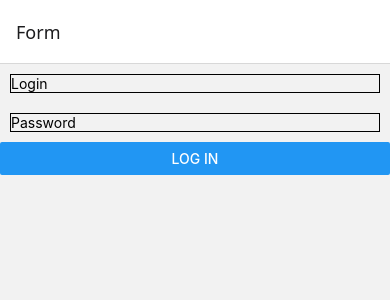
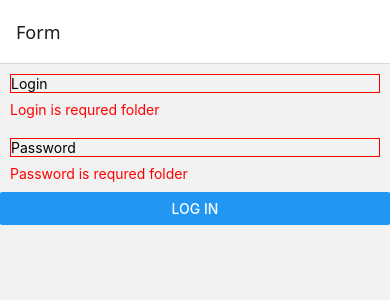
Before and after one commit to Talonsk/Todo_practice, a React Native app: screen / in a window 390 px wide. Both pictures are taken after a click on the button "LOG IN". Shown: the top 300 px of the page. Built offline with nearby package versions, Linux system fonts and the light colour scheme.

Commit message:
add error handling, restucturing form

```diff
--- a/src/Form/Form.tsx
+++ b/src/Form/Form.tsx
@@ -1,13 +1,56 @@
-import React from 'react';
-import { Button, TextInput, View } from 'react-native';
+/* eslint-disable no-lone-blocks */
+import React, { FC } from 'react';
+import { Button, Text, TextInput, View } from 'react-native';
 import { useNavigation } from '@react-navigation/native';
 import { style } from './FormStyle';
-import { Controller, useForm } from 'react-hook-form';
+import { Control, Controller, FieldErrors, useForm } from 'react-hook-form';
 
 type Inputs = {
     login: string,
     password: string,
 }
+
+type ControlProps = {
+    control: Control<Inputs, any>,
+    errors: FieldErrors<Inputs>,
+    name: 'login' | 'password',
+    rules: {},
+    placeholder: string
+}
+
+// console.log(String({...Inputs}.keys));
+
+const ControlForm: FC<ControlProps> = ({ control, errors, name, rules, placeholder }) => {
+
+    return (
+        <>
+            <Controller
+                name={name}
+                control={control}
+                rules={{ ...rules }}
+                render={({ field: { onChange, value } }) => (
+                    <TextInput
+                        style={[
+                            style.form,
+                            errors[name] ? style.form_error : {},
+                        ]}
+                        placeholder={placeholder}
+                        onChangeText={onChange}
+                        value={value}
+                    />
+                )}
+            />
+            {
+                errors[name]
+                &&
+                <Text style={style.error_text}>
+                    {errors[name]?.message}
+                </Text>
+            }
+        </>
+
+    );
+};
 
 export const Form = () => {
     const navigation = useNavigation();
@@ -15,49 +58,23 @@ export const Form = () => {
     const { control, handleSubmit, formState: { errors } } = useForm<Inputs>();
     const onSubmit = (data: Inputs) => {
         console.log(data);
-        if (data.login === 'admin' && data.password === '1234'){
+        if (data.login === 'admin' && data.password === '1234') {
             navigation.navigate('Todo');
         }
+        else {
+            console.error('Invalid name or password');
+            console.log(errors);
+        }
     };
-    console.log(errors);
 
     return (
         <View>
-            <Controller
-                name="login"
-                control={control}
-                rules={{
-                    required: true,
-                }}
-                render={({ field: { onChange, value } }) => (
-                    <TextInput
-                        style={style.form}
-                        placeholder="Login"
-                        onChangeText={onChange}
-                        value={value}
-                    />
-                )}
-            />
-            <Controller
-                name="password"
-                control={control}
-                rules={{
-                    required: true,
-                }}
-                render={({ field: { onChange, value } }) => (
-                    <TextInput
-                        style={style.form}
-                        placeholder="Password"
-                        onChangeText={onChange}
-                        value={value}
-                    />
-                )}
-            />
+            <ControlForm {...{ control, errors, name: 'login', rules: { required: 'Login is requred folder' }, placeholder: 'Login' }} />
+            <ControlForm {...{ control, errors, name: 'password', rules: { required: 'Password is requred folder' }, placeholder: 'Password' }} />
             <Button
                 title="Log in"
                 onPress={handleSubmit(onSubmit)}
             />
-            {/* <Controller/> */}
         </View>
     );
 };
--- a/src/Form/FormStyle.ts
+++ b/src/Form/FormStyle.ts
@@ -5,4 +5,12 @@ export const style = StyleSheet.create({
         margin: 10,
         borderWidth: 1,
     },
+    form_error: {
+        borderColor: 'red',
+    },
+    error_text: {
+        margin: 10,
+        marginTop: -2,
+        color: 'red',
+    },
 });
```
